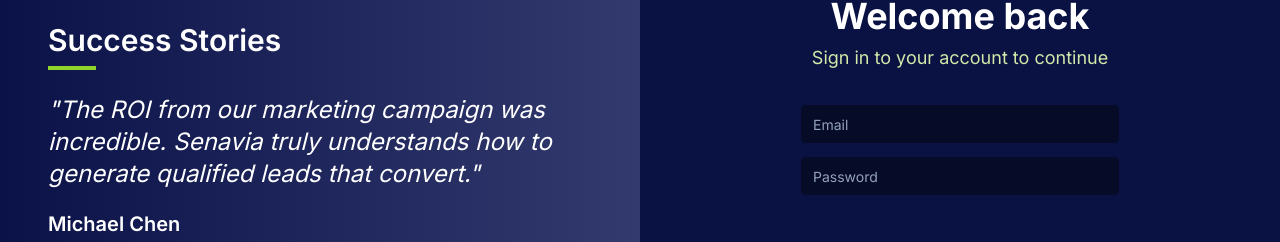
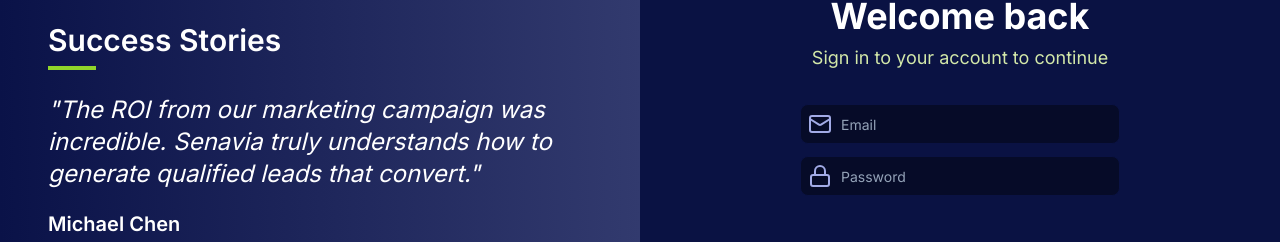
Before and after one commit to GregsonSC/test-delete, a Next.js app: page /login in a window 1280 px wide. Shown: the part 306-548 px from the top of the page. Built offline with nearby package versions, Linux system fonts and the light colour scheme.

Commit message:
[UPDATE] Enhance Login pages with icon integration for input fields to improve user experience

```diff
--- a/presentation/pages/auth/login-page.tsx
+++ b/presentation/pages/auth/login-page.tsx
@@ -2,13 +2,10 @@
 
 import { useState, useEffect } from "react";
 import { Input } from "@/components/ui/input";
-import { Label } from "@/components/ui/label";
-import { Checkbox } from "@/components/ui/checkbox";
 import { Button } from "@/presentation/atoms/button/button";
 import Link from "next/link";
-import Image from "next/image";
-import { Logo } from "@/presentation/atoms/logo/logo";
 import { Navbar } from "@/presentation/organisms/navbar/navbar";
+import { Mail,Lock   } from 'lucide-react';
 
 const testimonials = [
   {
@@ -93,14 +90,25 @@ export function LoginPage() {
           </div>
 
           <div className=" items-center justify-center">
+
             <div className=" flex flex-col items-center justify-center mb-9">
-              <div className="space-y-2 w-80 h-10 mb-3">
-                <Input id="email" type="email" placeholder="Email" />
+
+              <div className="relative w-80 h-10 mb-3">
+                <div className="absolute inset-y-0 left-0 flex items-center pl-2 pointer-events-none">
+                  <Mail color="#A2ABE7"/>
+                </div>
+                <Input id="email" type="email" placeholder="Email" className="w-full rounded-lg bg-background pl-10" />
               </div>
-              <div className="space-y-2 w-80 h-10 mb-3">
-                <Input id="password" type="password" placeholder="Password" />
+
+              <div className="relative w-80 h-10 mb-3">
+                <div className="absolute inset-y-0 left-0 flex items-center pl-2 pointer-events-none">
+                  <Lock color="#A2ABE7"/>
+                </div>
+                <Input id="password" type="password" placeholder="Password" className="w-full rounded-lg bg-background pl-10" />
               </div>
+
             </div>
+
           </div>
           <div className="space-y-6">
 
--- a/presentation/pages/auth/register-page.tsx
+++ b/presentation/pages/auth/register-page.tsx
@@ -99,7 +99,7 @@ export function RegisterPage() {
 
             <div className="relative w-80 h-10 mb-3">
               <div className="absolute inset-y-0 left-0 flex items-center pl-2 pointer-events-none">
-                <CircleUser />
+                <CircleUser color="#A2ABE7"/>
               </div>
               <Input
                 id="full-name"
@@ -111,21 +111,21 @@ export function RegisterPage() {
 
               <div className="relative w-80 h-10 mb-3">
                 <div className="absolute inset-y-0 left-0 flex items-center pl-2 pointer-events-none">
-                  <Phone/>
+                  <Phone color="#A2ABE7"/>
                 </div>
                 <Input id="phone" type="phone" placeholder="Phone Number" className="w-full rounded-lg bg-background pl-10"/>
               </div>
 
               <div className="relative w-80 h-10 mb-3">
                 <div className="absolute inset-y-0 left-0 flex items-center pl-2 pointer-events-none">
-                  <Mail/>
+                  <Mail color="#A2ABE7"/>
                 </div>
                 <Input id="email" type="email" placeholder="Email" className="w-full rounded-lg bg-background pl-10" />
               </div>
 
               <div className="relative w-80 h-10 mb-3">
                 <div className="absolute inset-y-0 left-0 flex items-center pl-2 pointer-events-none">
-                  <Lock />
+                  <Lock color="#A2ABE7"/>
                 </div>
                 <Input id="password" type="password" placeholder="Password" className="w-full rounded-lg bg-background pl-10" />
               </div>
```
